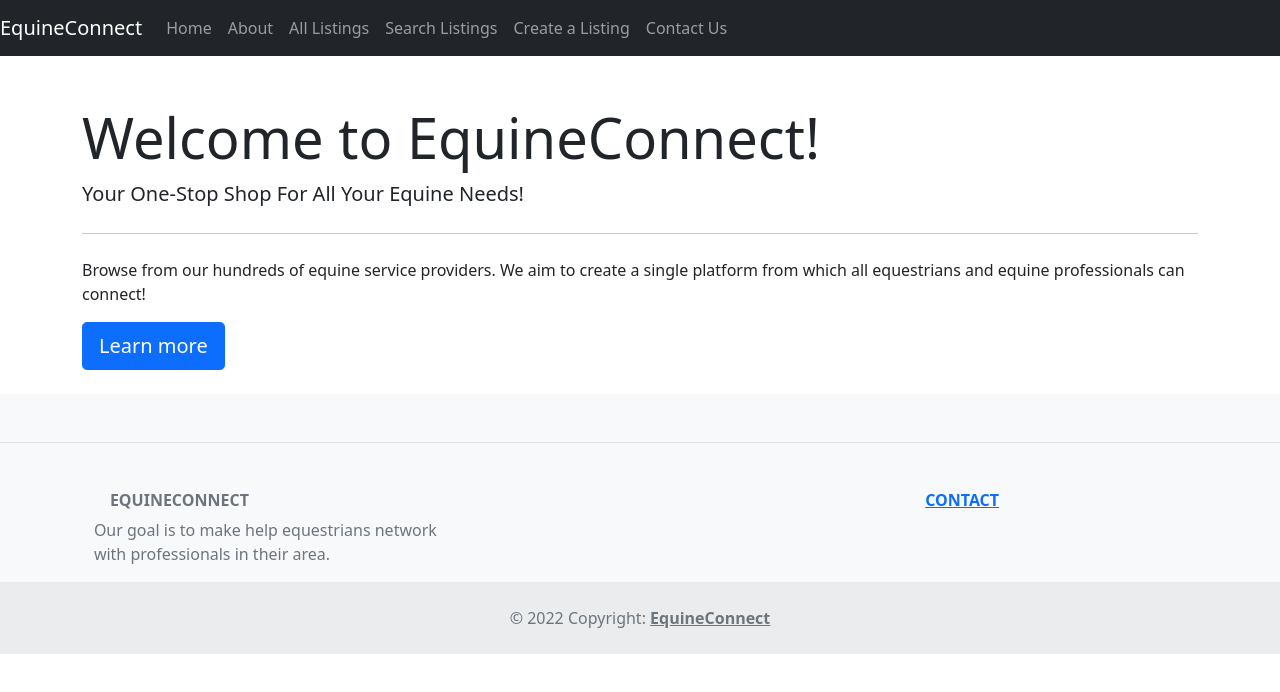
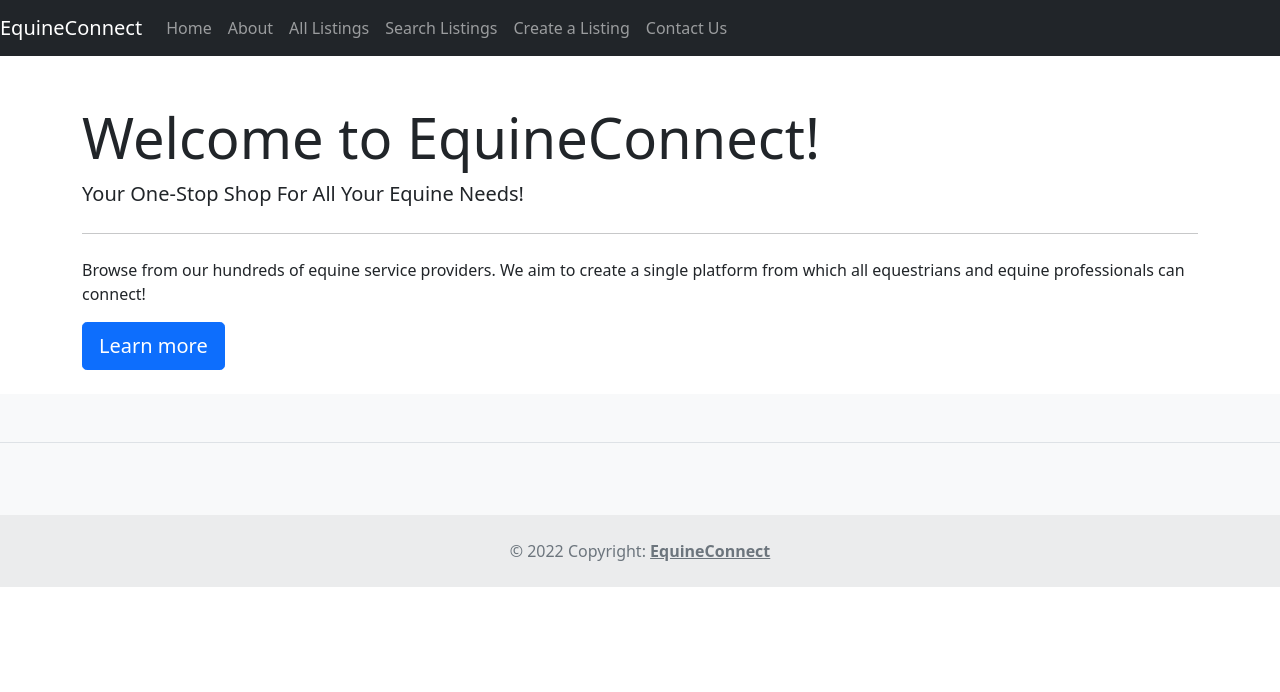
Before and after one commit to amydosh/EquineConnect, an Angular app in the folder WebDev/EquineConnect/EquineConnect/: page /home in a window 1280 px wide. Shown: the top 692 px of the page. Built offline with nearby package versions, Linux system fonts and the light colour scheme; no server answers.

Commit message:
Updated autoprefixer in package.json

```diff
--- a/WebDev/EquineConnect/EquineConnect/src/app/component/notfound/notfound.component.css
+++ b/WebDev/EquineConnect/EquineConnect/src/app/component/notfound/notfound.component.css
@@ -0,0 +1 @@
+@import "~bootstrap/dist/css/bootstrap.css"
--- a/WebDev/EquineConnect/EquineConnect/src/index.html
+++ b/WebDev/EquineConnect/EquineConnect/src/index.html
@@ -65,12 +65,12 @@
         <!-- Grid column -->
         <div class="col-md-4 col-lg-3 col-xl-4 mx-auto">
           <!-- Content -->
-          <h6 class="text-uppercase fw-bold">
+          <!-- <h6 class="text-uppercase fw-bold">
             <i class="fas fa-gem me-3"></i>EquineConnect
           </h6>
           <p>
             Our goal is to make help equestrians network with professionals in their area.
-          </p>
+          </p> -->
         </div>
         <!-- Grid column -->
 
@@ -119,9 +119,9 @@
         <!-- Grid column -->
         <div class="col-md-4 col-lg-3 col-xl-3 mx-auto mb-md-0 mb-4">
           <!-- Links -->
-          <h6 class="text-uppercase fw-bold mb-4">
+          <!-- <h6 class="text-uppercase fw-bold mb-4">
             <a href="/contact">Contact</a>
-          </h6>
+          </h6> -->
           <!-- <p><i class="fas fa-home me-3"></i> Advance, NC 27006, US</p>
           <p>
             <i class="fas fa-envelope me-3"></i>
```
Also changed, not shown: WebDev/EquineConnect/EquineConnect/package.json (+7 -4 lines).
